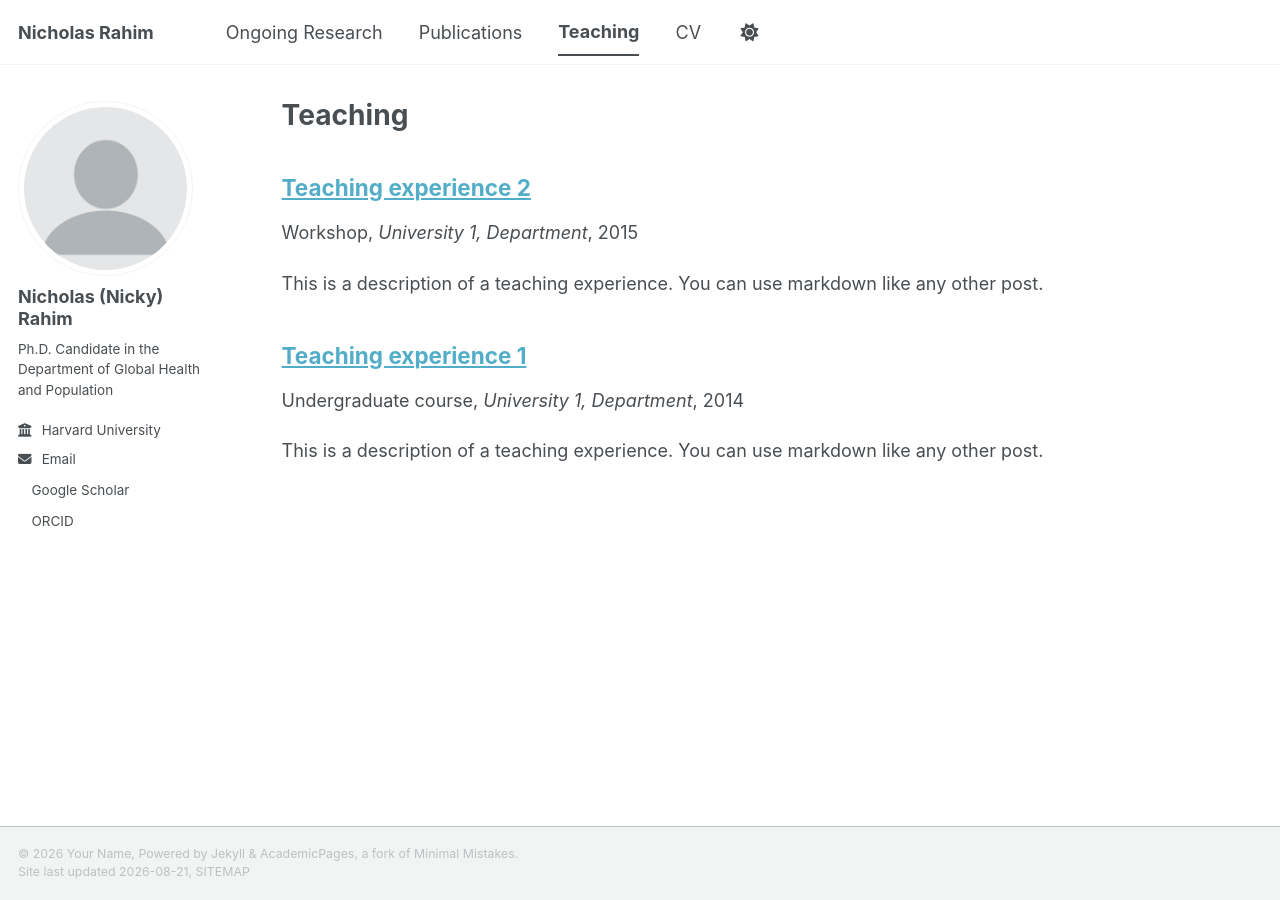
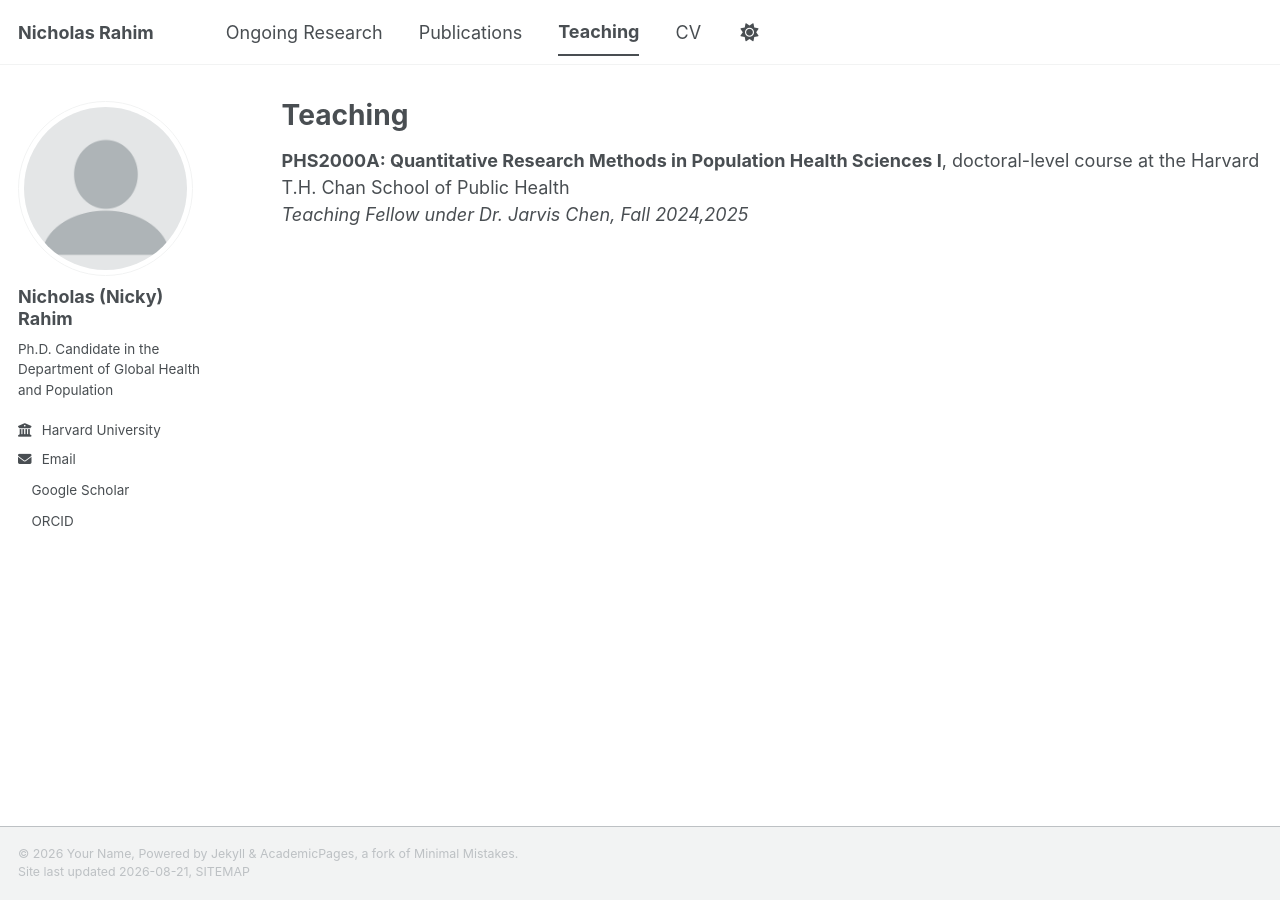
Before and after one commit to nicholasrahim/nicholasrahim.github.io, a Jekyll site: the page built from _pages/teaching.html, in a window 1280 px wide. Built offline with Jekyll 4.4.1, drawn with Linux system fonts in a browser that asks for light colours; a style sheet for code colours, icons or effects is not loaded.

Commit message:
Update teaching.html with course details
Removed the loop for teaching posts and added course information.

```diff
--- a/_pages/teaching.html
+++ b/_pages/teaching.html
@@ -5,8 +5,4 @@ permalink: /teaching/
 author_profile: true
 ---
 
-{% include base_path %}
-
-{% for post in site.teaching reversed %}
-  {% include archive-single.html %}
-{% endfor %}
+<p><b>PHS2000A: Quantitative Research Methods in Population Health Sciences I</b>, doctoral-level course at the Harvard T.H. Chan School of Public Health<br> <i>Teaching Fellow under Dr. Jarvis Chen, Fall 2024,2025</i></p>
```
